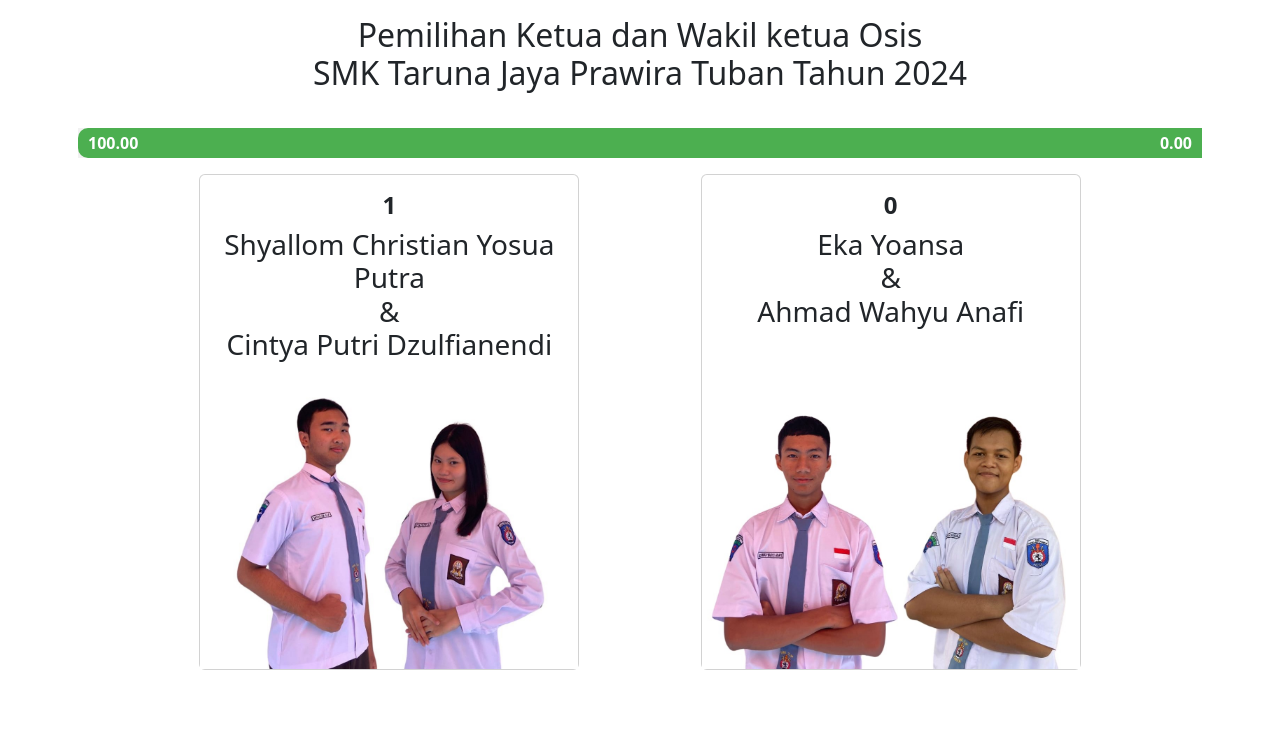
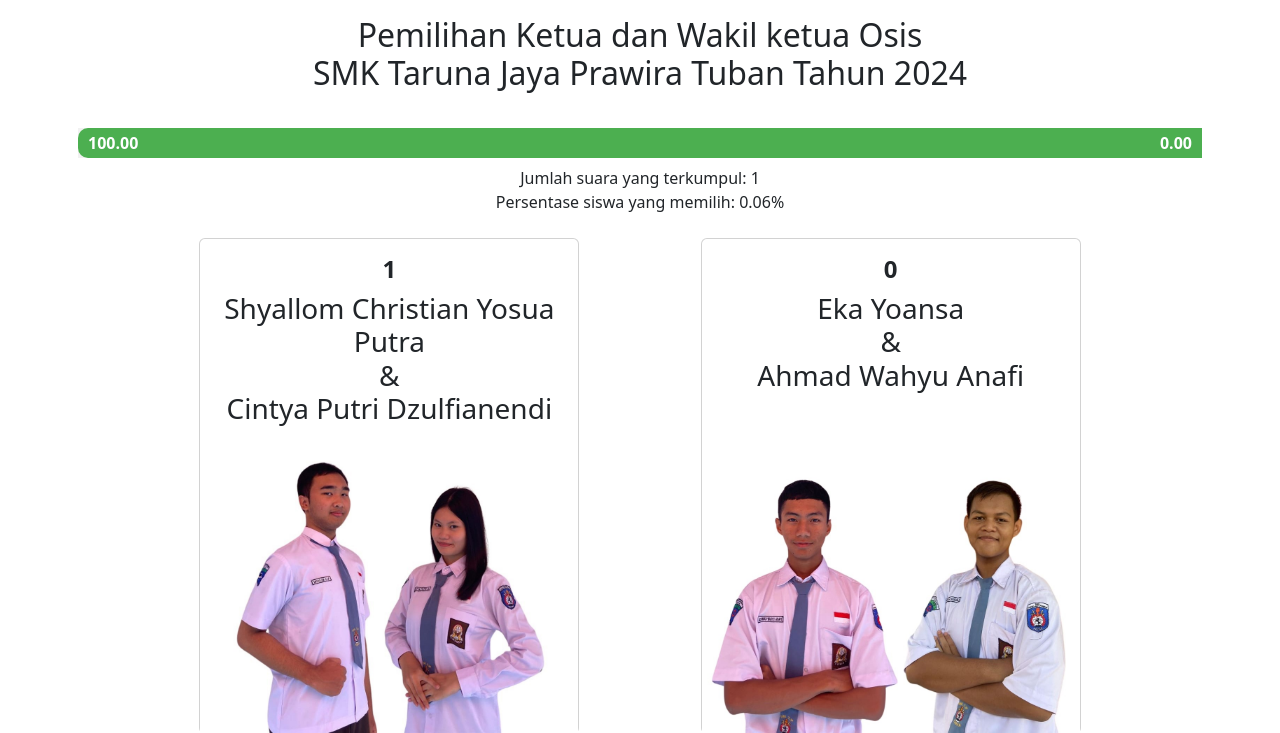
Before and after one commit to muhammad-shofa/pemilihan_ketua_osis, a PHP site: page /pemilihan/admin.php in a window 1280 px wide. Shown: the part 72-805 px from the top of the page. Before the commit the page ends 742 px from the top, so only its background shows below. Run offline with PHP 8.4, Linux system fonts and the light colour scheme; a user stored in the database is signed in; tables that the repository leaves empty hold one stand-in row (values such as "Sample post").

Commit message:
add percentage for all votes in admin.php

```diff
--- a/pemilihan/admin.php
+++ b/pemilihan/admin.php
@@ -14,26 +14,28 @@ if (isset($_POST['logoutBtn'])) {
     header('location: ../index.php');
 }
 
-// Ambil jumlah suara untuk kandidat
-// $query = "SELECT kandidat_id, COUNT(*) as jumlah FROM votes GROUP BY kandidat_id";
-// $result = $connected->query($query);
 
-// $kandidat_votes = [
-//     1 => 0,
-//     2 => 0
-// ];
+// Ambil jumlah semua votes
+$query = "SELECT COUNT(*) as total_votes FROM votes";
+$result = $connected->query($query);
+$value_semua_votes = "";
+$value_persentase_votes = "";
 
-// while ($row = $result->fetch_assoc()) {
-//     $kandidat_votes[$row['kandidat_id']] = $row['jumlah'];
-// }
+if ($result) {
+    $data = $result->fetch_assoc();
+    $total_votes = $data['total_votes'];
 
-// // Hitung total suara
-// $total_votes = $kandidat_votes[1] + $kandidat_votes[2];
+    // Jumlah total target (misal, 1000 siswa)
+    $target_votes = 1714;
 
-// // Hitung persentase
-// $persentase_kandidat_1 = $total_votes > 0 ? ($kandidat_votes[1] / $total_votes) * 100 : 0;
-// $persentase_kandidat_2 = $total_votes > 0 ? ($kandidat_votes[2] / $total_votes) * 100 : 0;
+    // Hitung persentase suara yang terkumpul
+    $percentage = ($total_votes / $target_votes) * 100;
 
+    $value_semua_votes = "Jumlah suara yang terkumpul: $total_votes<br>";
+    $value_persentase_votes = "Persentase siswa yang memilih: " . round($percentage, 2) . "%";
+} else {
+    echo "Gagal mengambil data suara.";
+}
 ?>
 
 
@@ -61,6 +63,10 @@ if (isset($_POST['logoutBtn'])) {
             <div class="kandidat2" id="barKandidat2">
                 <span class="kandidat-label label2" id="persentaseKandidat2"></span>
             </div>
+        </div>
+        <div class="jumlah-semua-suara p-2 text-center">
+            <?= $value_semua_votes ?>
+            <?= $value_persentase_votes ?>
         </div>
 
         <div class="d-flex flex-wrap justify-content-evenly py-3">
```
Also changed, not shown: pemilihan/index.php (+0 -48 lines).
